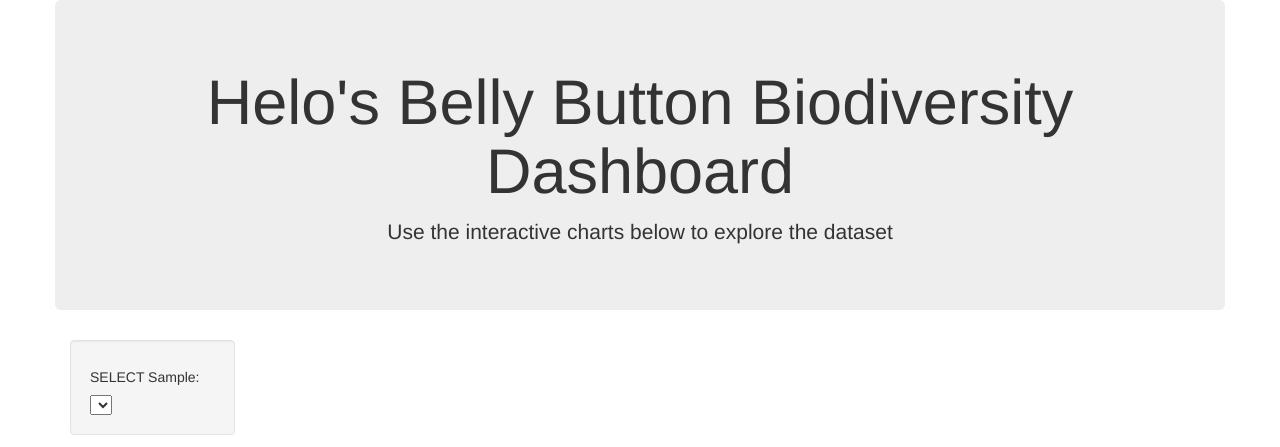
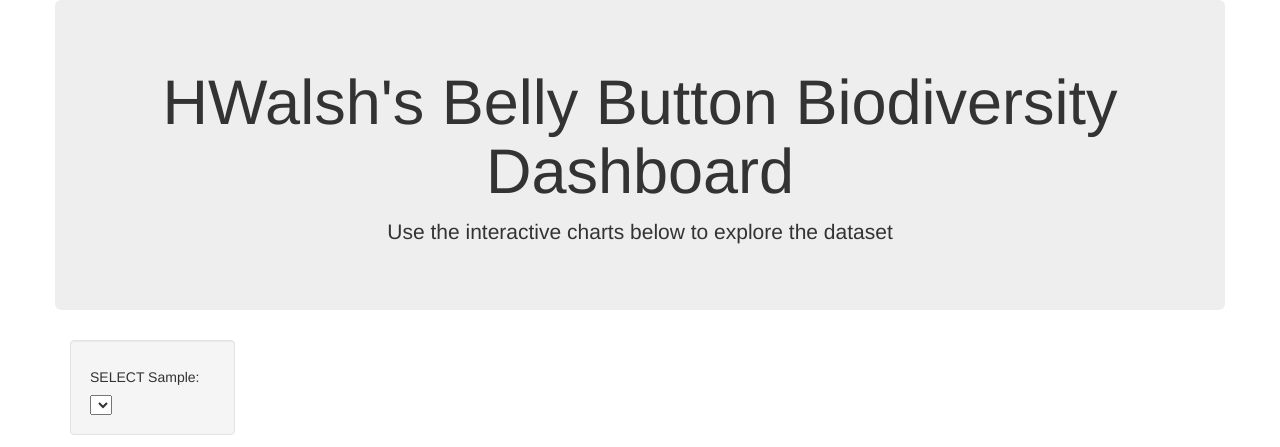
Before and after one commit to hwalsh8/Biodiversity, a Flask app: page / in a window 1280 px wide. Shown: the top 447 px of the page. Run offline with Flask 2, Linux system fonts and the light colour scheme; data that the repository does not hold is empty; some libraries are stand-ins or nearby versions.

Commit message:
update title

```diff
--- a/Belly_Button_Biodiversity/templates/index.html
+++ b/Belly_Button_Biodiversity/templates/index.html
@@ -14,7 +14,7 @@
   <div class="container">
     <div class="row">
       <div class="col-md-12 jumbotron text-center">
-        <h1>Helo's Belly Button Biodiversity Dashboard</h1>
+        <h1>HWalsh's Belly Button Biodiversity Dashboard</h1>
         <p>Use the interactive charts below to explore the dataset</p>
       </div>
     </div>
```
Also changed, not shown: 1 other file.
